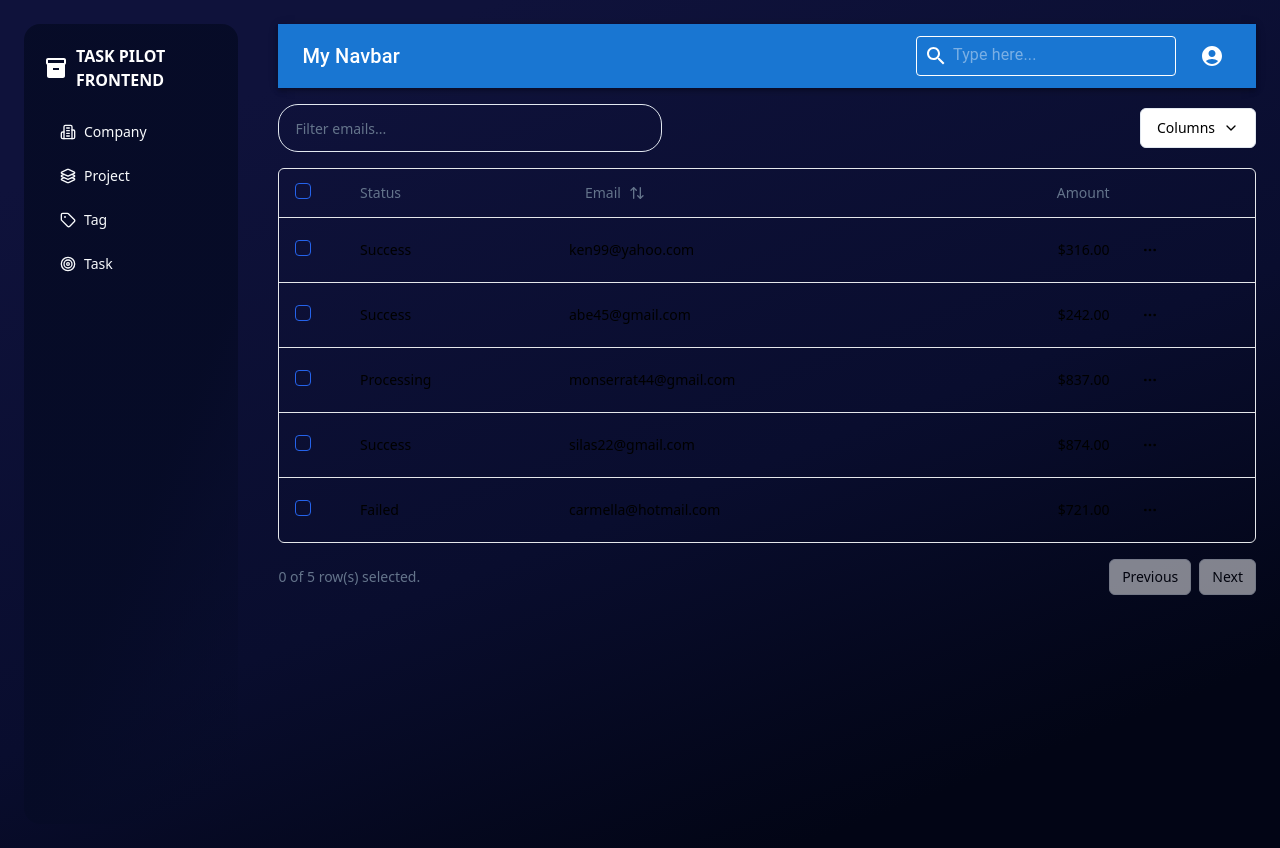
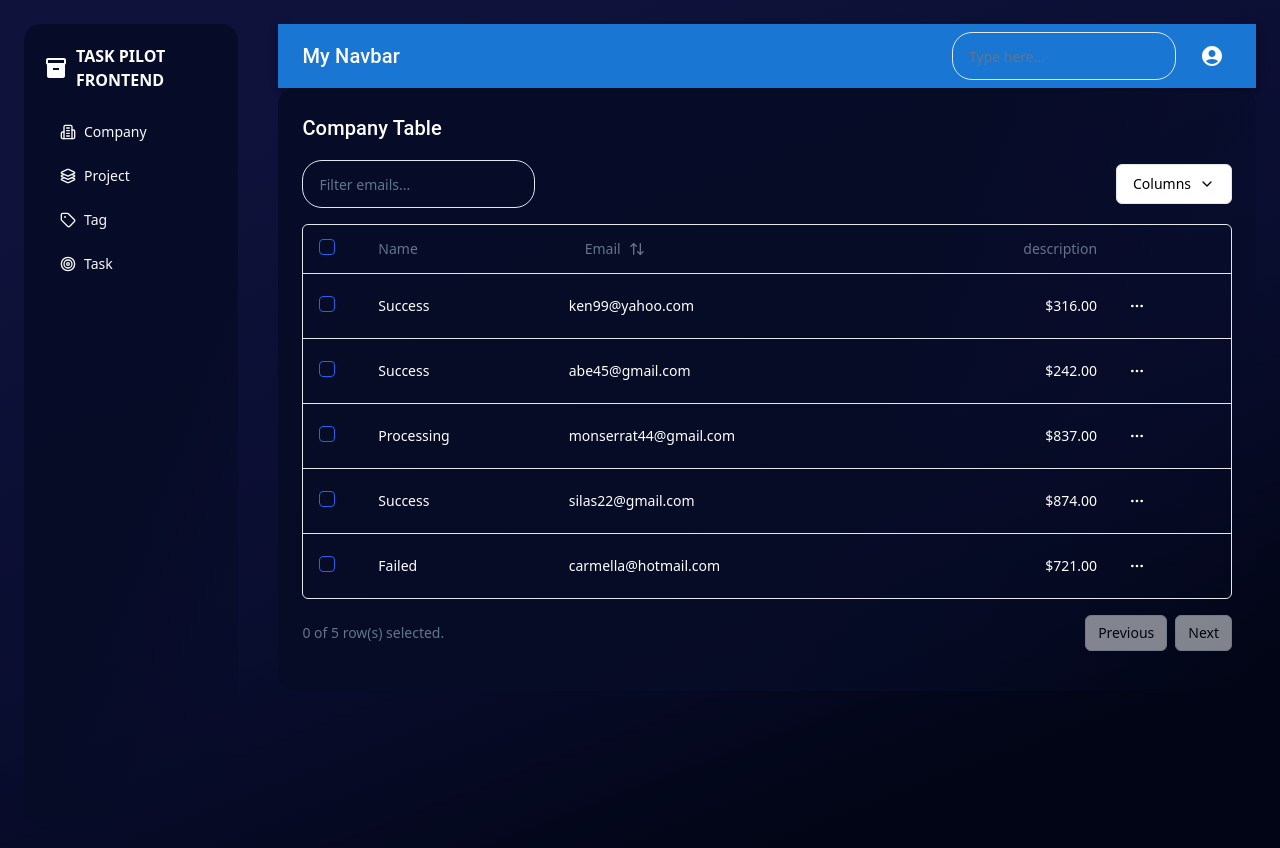
Before and after one commit to lalitjakhar/vision-ui, a Next.js app: page / in a window 1280 px wide. Built offline with nearby package versions, Linux system fonts and the light colour scheme.

Commit message:
initial commit

```diff
--- a/src/components/appComponent/company/Company.jsx
+++ b/src/components/appComponent/company/Company.jsx
@@ -1,6 +1,6 @@
-"use client"
+"use client";
 
-import * as React from "react"
+import * as React from "react";
 import {
   flexRender,
   getCoreRowModel,
@@ -8,11 +8,11 @@ import {
   getPaginationRowModel,
   getSortedRowModel,
   useReactTable,
-} from "@tanstack/react-table"
-import { ArrowUpDown, ChevronDown, MoreHorizontal } from "lucide-react"
+} from "@tanstack/react-table";
+import { ArrowUpDown, ChevronDown, MoreHorizontal } from "lucide-react";
 
-import { Button } from "@/components/ui/button"
-import { Checkbox } from "@/components/ui/checkbox"
+import { Button } from "@/components/ui/button";
+import { Checkbox } from "@/components/ui/checkbox";
 import {
   DropdownMenu,
   DropdownMenuCheckboxItem,
@@ -21,8 +21,8 @@ import {
   DropdownMenuLabel,
   DropdownMenuSeparator,
   DropdownMenuTrigger,
-} from "@/components/ui/dropdown-menu"
-import { Input } from "@/components/ui/input"
+} from "@/components/ui/dropdown-menu";
+import { Input } from "@/components/ui/input";
 import {
   Table,
   TableBody,
@@ -31,40 +31,41 @@ import {
   TableHead,
   TableHeader,
   TableRow,
-} from "@/components/ui/table"
+} from "@/components/ui/table";
+import { Typography } from "@mui/material";
 
 const data = [
   {
     id: "m5gr84i9",
-    amount: 316,
-    status: "success",
+    description: 316,
+    Name: "success",
     email: "ken99@yahoo.com",
   },
   {
     id: "3u1reuv4",
-    amount: 242,
-    status: "success",
+    description: 242,
+    Name: "success",
     email: "Abe45@gmail.com",
   },
   {
     id: "derv1ws0",
-    amount: 837,
-    status: "processing",
+    description: 837,
+    Name: "processing",
     email: "Monserrat44@gmail.com",
   },
   {
     id: "5kma53ae",
-    amount: 874,
-    status: "success",
+    description: 874,
+    Name: "success",
     email: "Silas22@gmail.com",
   },
   {
     id: "bhqecj4p",
-    amount: 721,
-    status: "failed",
+    description: 721,
+    Name: "failed",
     email: "carmella@hotmail.com",
   },
-]
+];
 
 export const columns = [
   {
@@ -90,10 +91,10 @@ export const columns = [
     enableHiding: false,
   },
   {
-    accessorKey: "status",
-    header: "Status",
+    accessorKey: "Name",
+    header: "Name",
     cell: ({ row }) => (
-      <div className="capitalize">{row.getValue("status")}</div>
+      <div className="capitalize">{row.getValue("Name")}</div>
     ),
   },
   {
@@ -107,30 +108,29 @@ export const columns = [
           Email
           <ArrowUpDown className="ml-2 h-4 w-4" />
         </Button>
-      )
+      );
     },
     cell: ({ row }) => <div className="lowercase">{row.getValue("email")}</div>,
   },
   {
-    accessorKey: "amount",
-    header: () => <div className="text-right">Amount</div>,
+    accessorKey: "description",
+    header: () => <div className="text-right">description</div>,
     cell: ({ row }) => {
-      const amount = parseFloat(row.getValue("amount"))
+      const description = parseFloat(row.getValue("description"));
 
-      // Format the amount as a dollar amount
       const formatted = new Intl.NumberFormat("en-US", {
         style: "currency",
         currency: "USD",
-      }).format(amount)
+      }).format(description);
 
-      return <div className="text-right font-medium">{formatted}</div>
+      return <div className="text-right font-medium">{formatted}</div>;
     },
   },
   {
     id: "actions",
     enableHiding: false,
     cell: ({ row }) => {
-      const payment = row.original
+      const payment = row.original;
 
       return (
         <DropdownMenu>
@@ -152,16 +152,16 @@ export const columns = [
             <DropdownMenuItem>View payment details</DropdownMenuItem>
           </DropdownMenuContent>
         </DropdownMenu>
-      )
+      );
     },
   },
-]
+];
 
 export default function DataTableDemo() {
-  const [sorting, setSorting] = React.useState([])
-  const [columnFilters, setColumnFilters] = React.useState([])
-  const [columnVisibility, setColumnVisibility] = React.useState({})
-  const [rowSelection, setRowSelection] = React.useState({})
+  const [sorting, setSorting] = React.useState([]);
+  const [columnFilters, setColumnFilters] = React.useState([]);
+  const [columnVisibility, setColumnVisibility] = React.useState({});
+  const [rowSelection, setRowSelection] = React.useState({});
 
   const table = useReactTable({
     data,
@@ -180,22 +180,30 @@ export default function DataTableDemo() {
       columnVisibility,
       rowSelection,
     },
-  })
+  });
 
   return (
-    <div className="w-full">
+    <div
+      className="w-full text-white p-6"
+      style={{
+        borderRadius: "16px",
+        background:
+          "linear-gradient(111.84deg, rgba(6, 11, 38, 0.94) 59.3%, rgba(26, 31, 55, 0) 100%)",
+      }}
+    >
+      <Typography variant="h6">Company Table</Typography>
       <div className="flex items-center py-4">
         <Input
           placeholder="Filter emails..."
-          value={(table.getColumn("email")?.getFilterValue()) ?? ""}
+          value={table.getColumn("email")?.getFilterValue() ?? ""}
           onChange={(event) =>
             table.getColumn("email")?.setFilterValue(event.target.value)
           }
-          className="max-w-sm"
+          className="w-1/4"
         />
         <DropdownMenu>
           <DropdownMenuTrigger asChild>
-            <Button variant="outline" className="ml-auto">
+            <Button variant="outline" className="text-black ml-auto">
               Columns <ChevronDown className="ml-2 h-4 w-4" />
             </Button>
           </DropdownMenuTrigger>
@@ -215,7 +223,7 @@ export default function DataTableDemo() {
                   >
                     {column.id}
                   </DropdownMenuCheckboxItem>
-                )
+                );
               })}
           </DropdownMenuContent>
         </DropdownMenu>
@@ -235,7 +243,7 @@ export default function DataTableDemo() {
                             header.getContext()
                           )}
                     </TableHead>
-                  )
+                  );
                 })}
               </TableRow>
             ))}
@@ -275,7 +283,7 @@ export default function DataTableDemo() {
           {table.getFilteredSelectedRowModel().rows.length} of{" "}
           {table.getFilteredRowModel().rows.length} row(s) selected.
         </div>
-        <div className="space-x-2">
+        <div className="space-x-2 text-black">
           <Button
             variant="outline"
             size="sm"
@@ -295,5 +303,5 @@ export default function DataTableDemo() {
         </div>
       </div>
     </div>
-  )
+  );
 }
--- a/src/components/appComponent/dashboard/Navbar.jsx
+++ b/src/components/appComponent/dashboard/Navbar.jsx
@@ -15,6 +15,7 @@ import ReorderSharpIcon from "@mui/icons-material/ReorderSharp";
 import AccountCircleIcon from "@mui/icons-material/AccountCircle";
 import LockOpenIcon from "@mui/icons-material/LockOpen";
 import PersonAddIcon from "@mui/icons-material/PersonAdd";
+import { Input } from "@/components/ui/input";
 
 const Navbar = () => {
   const [anchorElUser, setAnchorElUser] = useState(null);
@@ -37,23 +38,7 @@ const Navbar = () => {
         >
           My Navbar
         </Typography>
-        <Box
-          sx={{
-            position: "relative",
-            border: 1,
-            borderRadius: 1,
-            borderColor: "white",
-            p: "2px",
-          }}
-        >
-          <IconButton sx={{ p: "5px", color: "white" }}>
-            <SearchIcon />
-          </IconButton>
-          <InputBase
-            sx={{ flex: 1, color: "white" }}
-            placeholder="Type here..."
-          />
-        </Box>
+        <Input className="w-56" placeholder="Type here..." />
         <IconButton sx={{ ml: 2, color: "white" }} onClick={handleOpenUserMenu}>
           <AccountCircleIcon />
         </IconButton>
--- a/src/components/ui/table.jsx
+++ b/src/components/ui/table.jsx
@@ -37,7 +37,7 @@ const TableRow = React.forwardRef(({ className, ...props }, ref) => (
   <tr
     ref={ref}
     className={cn(
-      "border-b transition-colors hover:bg-muted/50 data-[state=selected]:bg-muted",
+      "border-b transition-colors hover:bg-muted/50 data-[state=selected]:bg-inherit",
       className
     )}
     {...props} />
```
